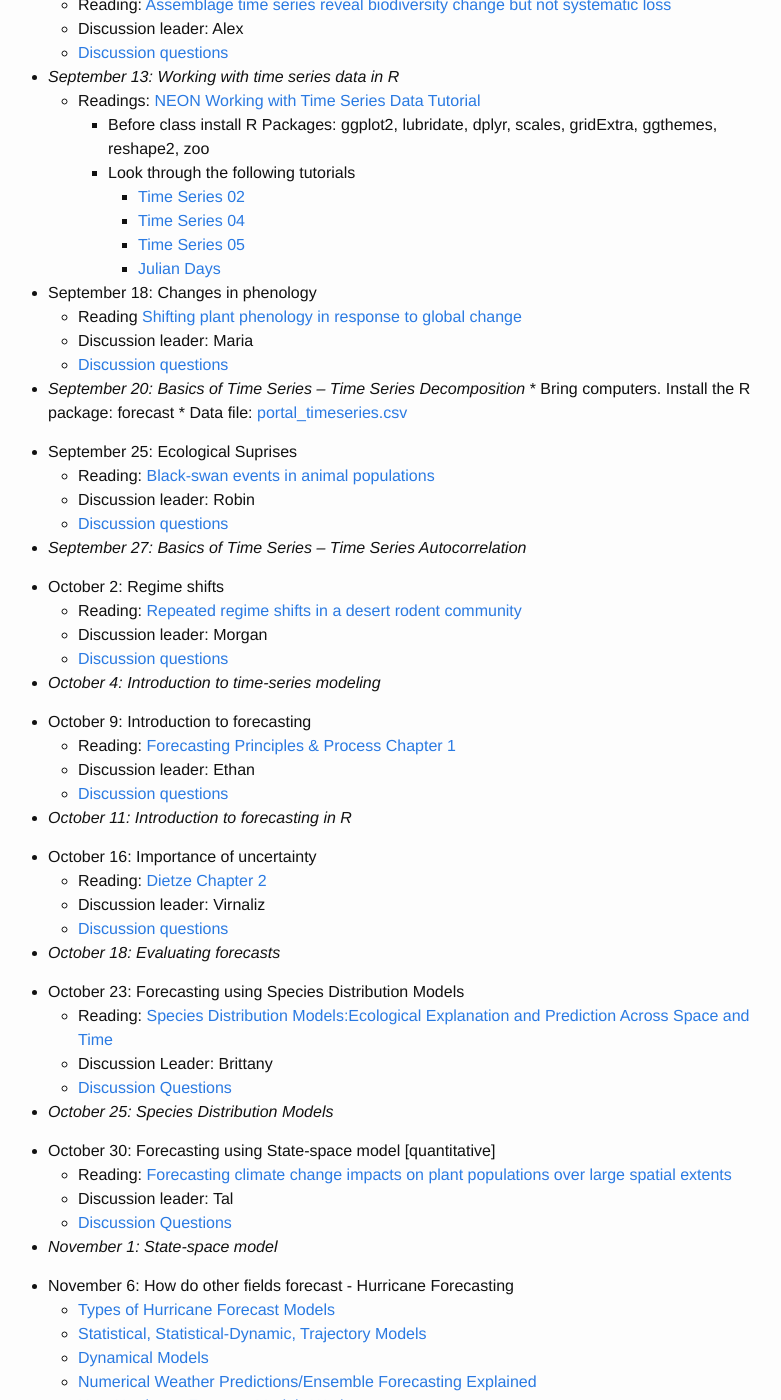
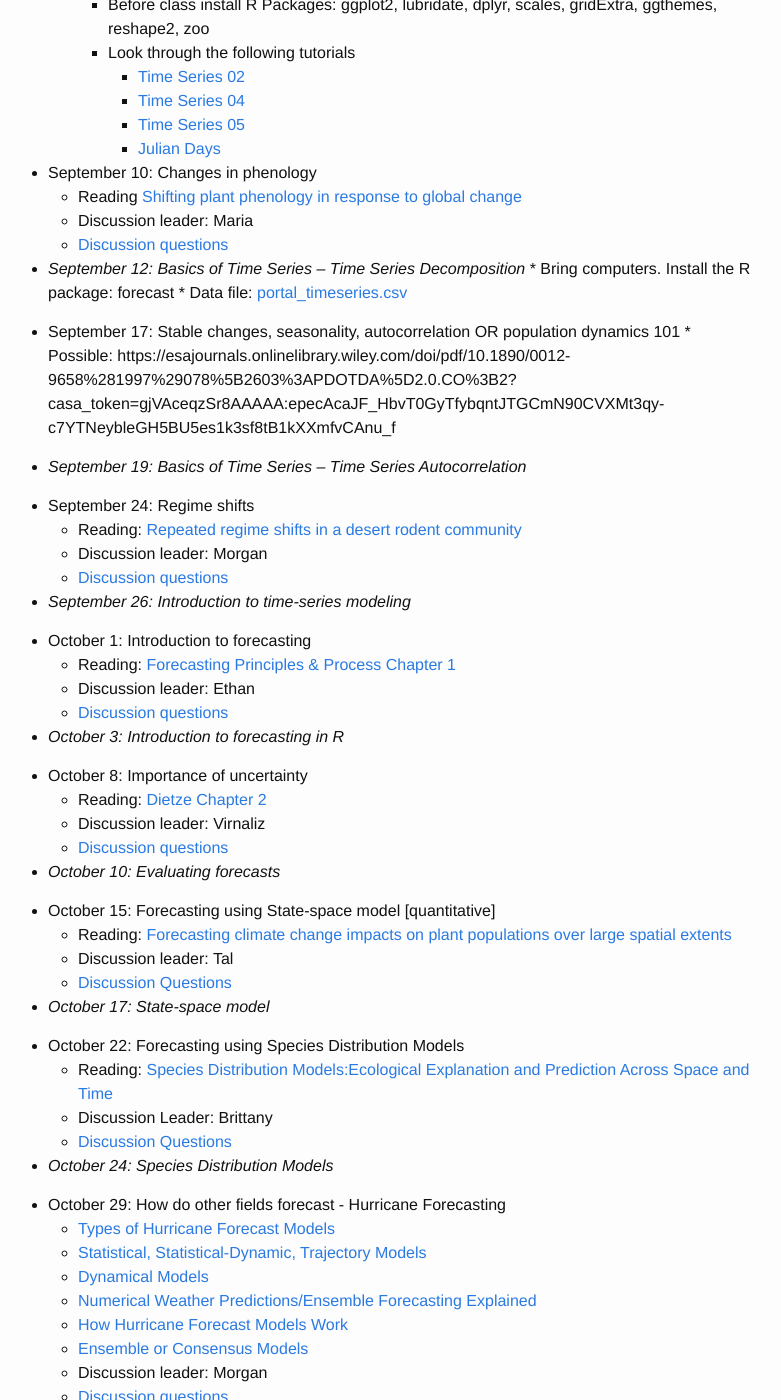
Before and after one commit to weecology/forecasting-dynamics-course, a Jekyll site: the page built from schedule.md, in a window 1280 px wide and 1400 px high, scrolled down 753 px. Shown: the whole window, without its empty margins (252-1033 px from the left). Built offline with Jekyll 4.4.1, drawn with Linux system fonts in a browser that asks for light colours; some of the changed text lies outside the part shown.

Commit message:
Draft changes for Fall 2019

```diff
--- a/schedule.md
+++ b/schedule.md
@@ -4,34 +4,29 @@ title: Schedule
 ---
 Activity days when laptops are required are noted in italics. Discussion leaders are listed below each topic.
 
-* August 23: Introduction. Can we forecast in ecology?
+* August 20: Introduction. Can we forecast in ecology?
     * Discussion Leader: Ethan and Morgan
 
-* August 28: Why dynamics and forecasting? (reading)
+* August 22: Why dynamics and forecasting? (reading)
     * Video: [NEON: Forecasting](https://www.youtube.com/watch?v=Lgi_e7N-C8E)
     * Reading:[Ecological Forecasts: An Emerging Imperative](https://doi.org/10.1126/science.293.5530.657)
     * Discussion leader: Ethan
         * [Discussion questions]({{ site.baseurl }}/discussion/clark_etal_2001)
 
-* August 30: Paleo dynamics - Pleistocene/Holocene transition
+* August 27: Paleo dynamics - Pleistocene/Holocene transition
     * Reading: Just the Introduction of [Ecological Change, Range Fluctuations and Population Dynamics during the Pleistocene](https://doi.org/10.1016/j.cub.2009.06.030) (i.e. stop when you reach the section titled "The Glacial Refugium Theory")
     * Reading: Read all of [Novel climates, no-analog communities, and ecological surprises](https://doi.org/10.1890/070037)
     * Discussion leader: Morgan
         * [Discussion questions]({{ site.baseurl }}/discussion/paleodynamics)
 
-* September 4: Modern Range Shifts
-    * Reading: [Poleward shifts in geographical ranges of butterfly species associated with regional warming](https://doi.org/10.1038/21181)
-    * Discussion leader: Kim
-        * [Discussion questions]({{ site.baseurl }}/discussion/rangeshifts)
+* *August 29: Time series data*
 
-* *September 6: Time series data*
-
-* September 11:  Community Dynamics – Species Composition and Richness
+* September 3: Community Dynamics – Species Composition and Richness
     * Reading: [Assemblage time series reveal biodiversity change but not systematic loss](https://doi.org/10.1126/science.1248484)
     * Discussion leader: Alex
     * [Discussion questions]({{ site.baseurl }}/discussion/dornelas)
 
-* *September 13:  Working with time series data in R*
+* *September 5:  Working with time series data in R*
     * Readings: [NEON Working with Time Series Data Tutorial](http://neondataskills.org/tutorial-series/tabular-time-series/)
         * Before class install R Packages: ggplot2, lubridate, dplyr, scales, gridExtra, ggthemes, reshape2, zoo
         * Look through the following tutorials
@@ -40,58 +35,56 @@ Activity days when laptops are required are noted in italics. Discussion leaders
             *  [Time Series 05](http://neondataskills.org/R/time-series-plot-ggplot/)
             *  [Julian Days](http://neondataskills.org/R/julian-day-conversion/)
 
-* September 18: Changes in phenology
+* September 10: Changes in phenology
     * Reading [Shifting plant phenology in response to global change](https://doi.org/10.1016/j.tree.2007.04.003)
     * Discussion leader: Maria
     * [Discussion questions]({{ site.baseurl }}/discussion/phenology)
 
-* *September 20: Basics of Time Series – Time Series Decomposition*
+* *September 12: Basics of Time Series – Time Series Decomposition*
       * Bring computers. Install the R package: forecast
       * Data file: [portal_timeseries.csv]({{ site.baseurl }}/data/portal_timeseries.csv)
 
-* September 25: Ecological Suprises
-    * Reading: [Black-swan events in animal populations](https://doi.org/10.1073/pnas.1611525114)
-    * Discussion leader: Robin
-    * [Discussion questions]({{ site.baseurl }}/discussion/blackswans)
+* September 17: Stable changes, seasonality, autocorrelation OR population dynamics 101
+      * Possible: https://esajournals.onlinelibrary.wiley.com/doi/pdf/10.1890/0012-9658%281997%29078%5B2603%3APDOTDA%5D2.0.CO%3B2?casa_token=gjVAceqzSr8AAAAA:epecAcaJF_HbvT0GyTfybqntJTGCmN90CVXMt3qy-c7YTNeybleGH5BU5es1k3sf8tB1kXXmfvCAnu_f
 
-* *September 27: Basics of Time Series – Time Series Autocorrelation*
+* *September 19: Basics of Time Series – Time Series Autocorrelation*
 
-* October 2: Regime shifts
+* September 24: Regime shifts
     * Reading: [Repeated regime shifts in a desert rodent community](https://doi.org/10.1002/ecy.2373)
     * Discussion leader: Morgan
     * [Discussion questions]({{ site.baseurl }}/discussion/rapidtransitions)
 
-* *October 4: Introduction to time-series modeling*
+* *September 26: Introduction to time-series modeling*
 
-* October 9: Introduction to forecasting
+* October 1: Introduction to forecasting
     * Reading: [Forecasting Principles & Process Chapter 1](https://www.otexts.org/fpp/1)
     * Discussion leader: Ethan
     * [Discussion questions]({{ site.baseurl }}/discussion/fpp_1_questions)
 
-* *October 11: Introduction to forecasting in R*
+* *October 3: Introduction to forecasting in R*
 
-* October 16: Importance of uncertainty
+* October 8: Importance of uncertainty
     * Reading: [Dietze Chapter 2](https://ebookcentral.proquest.com/lib/UFL/detail.action?docID=4866481#goto_toc)
     * Discussion leader: Virnaliz
     * [Discussion questions]({{ site.baseurl }}/discussion/dietz-ch2-questions)
 
-* *October 18: Evaluating forecasts*
+* *October 10: Evaluating forecasts*
 
-* October 23:  Forecasting using Species Distribution Models
+* October 15: Forecasting using State-space model [quantitative]
+    * Reading: [Forecasting climate change impacts on plant populations over large spatial extents](https://doi.org/10.1002/ecs2.1525)
+    * Discussion leader: Tal
+    * [Discussion Questions]({{ site.baseurl }}/discussion/treddenick)
+
+* *October 17:  State-space model*
+
+* October 22:  Forecasting using Species Distribution Models
     * Reading: [Species Distribution Models:Ecological Explanation and Prediction Across Space and Time](http://eurobasin.dtuaqua.dk/eurobasin/documents/Training%20ISM/Elith_and_Leathwick_2009.pdf)
     * Discussion Leader: Brittany
     * [Discussion Questions]({{ site.baseurl }}/discussion/SDMs)
 
-* *October 25: Species Distribution Models*
+* *October 24: Species Distribution Models*
 
-* October 30: Forecasting using State-space model [quantitative]
-    * Reading: [Forecasting climate change impacts on plant populations over large spatial extents](https://doi.org/10.1002/ecs2.1525)
-    * Discussion leader: Tal
-    * [Discussion Questions]({{ site.baseurl }}/discussion/treddenick)
-
-* *November 1:  State-space model*
-
-* November 6: How do other fields forecast - Hurricane Forecasting
+* October 29: How do other fields forecast - Hurricane Forecasting
     * [Types of Hurricane Forecast Models](http://www.hurricanescience.org/science/forecast/models/modeltypes/)
     * [Statistical, Statistical-Dynamic, Trajectory Models](http://www.hurricanescience.org/science/forecast/models/modeltypes/statistical/)
     * [Dynamical Models](http://www.hurricanescience.org/science/forecast/models/modeltypes/dynamicalmodels/)
@@ -104,33 +97,37 @@ Activity days when laptops are required are noted in italics. Discussion leaders
         * [Hurricane Michael and why it’s so hard to predict storm intensity](https://www.vox.com/energy-and-environment/2018/10/11/17963958/hurricane-michael-forecast-track-intensity-category)
 	* [Surprise! The American weather model had the best forecasts for Hurricane Florence](https://www.washingtonpost.com/weather/2018/09/26/surprise-american-weather-model-had-best-forecasts-hurricane-florence/?utm_term=.b1cb011d15e4)
 
-* November 8: How do other fields forecast - Elections
+* October 31: How do other fields forecast - Elections
     * Reading:[A User's Guide to FiveThirtyEight's 2016 Election Forecast](https://fivethirtyeight.com/features/a-users-guide-to-fivethirtyeights-2016-general-election-forecast/)
     * Reading: [Which election forecast should you trust](http://www.slate.com/articles/news_and_politics/politics/2016/08/fivethirtyeight_vs_the_upshot_who_should_you_trust_to_forecast_the_2016.html)
     * Discussion leader: Travis
     * [Discussion questions]({{ site.baseurl }}/discussion/elections)
 
-* November 13: Data-driven models for forecasting [quantitative]
+* November 5: Data-driven models for forecasting [quantitative]
     * Reading: [Equation-free mechanistic ecosystem forecasting using empirical dynamic modeling](https://doi.org/10.1073/pnas.1417063112)
     * YouTube video: https://www.youtube.com/watch?v=fevurdpiRYg
     * Discussion leader: David
     * [Discussion questions]({{ site.baseurl }}/discussion/edm)
 
-* *November 15:  Empirical Dynamic Modeling Tutorial*
+* *November 7:  Empirical Dynamic Modeling Tutorial*
     * [Code]({{ site.baseurl }}/lectures/rEDM_primer)
 
-* *November 20: GAMs*
+* November 12: New section Complex dynamics
 
-* November 27: Scenario based foreasting
+* *November 14: GAMs*
+
+* November 19: Scenario based foreasting
     * Reading: [Why global scenarios need ecology](https://doi.org/10.1890/1540-9295(2003)001[0322:WGSNE]2.0.CO;2)
     * Discussion leader: Diego
     * [Discussion questions]({{ site.baseurl }}/discussion/scenarios)
 
-* November 29:  Near-term Iterative Forecasting
+* November 21:  Near-term Iterative Forecasting
     * Reading: [Iterative near-term ecological forecasting: Needs, opportunities, and challenges](https://doi.org/10.1073/pnas.1710231115 )
     * Discussion Leader: Ryan
     * Discussion [Questions]({{ site.baseurl }}/discussion/iterative)
 
-* December 4: Can we forecast in ecology (and what can we forecast)?
+* November 26: Thanksgiving week
+
+* December 3: Can we forecast in ecology (and what can we forecast)?
     * Reading: [Prediction, precaution, and policy under global change](https://doi.org/10.1126/science.1261824)
     * Discussion Leader: Ethan and Morgan
```
